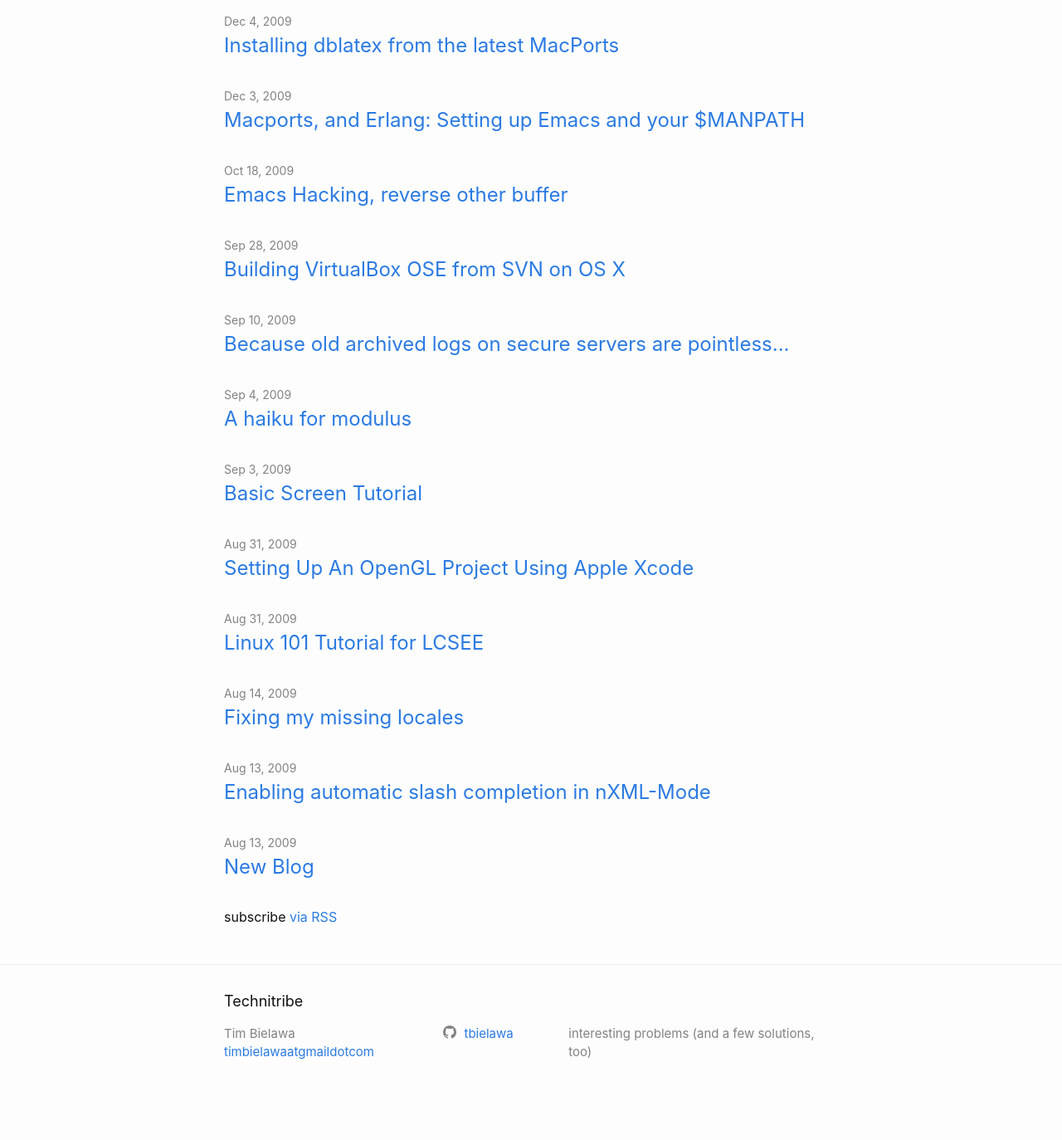
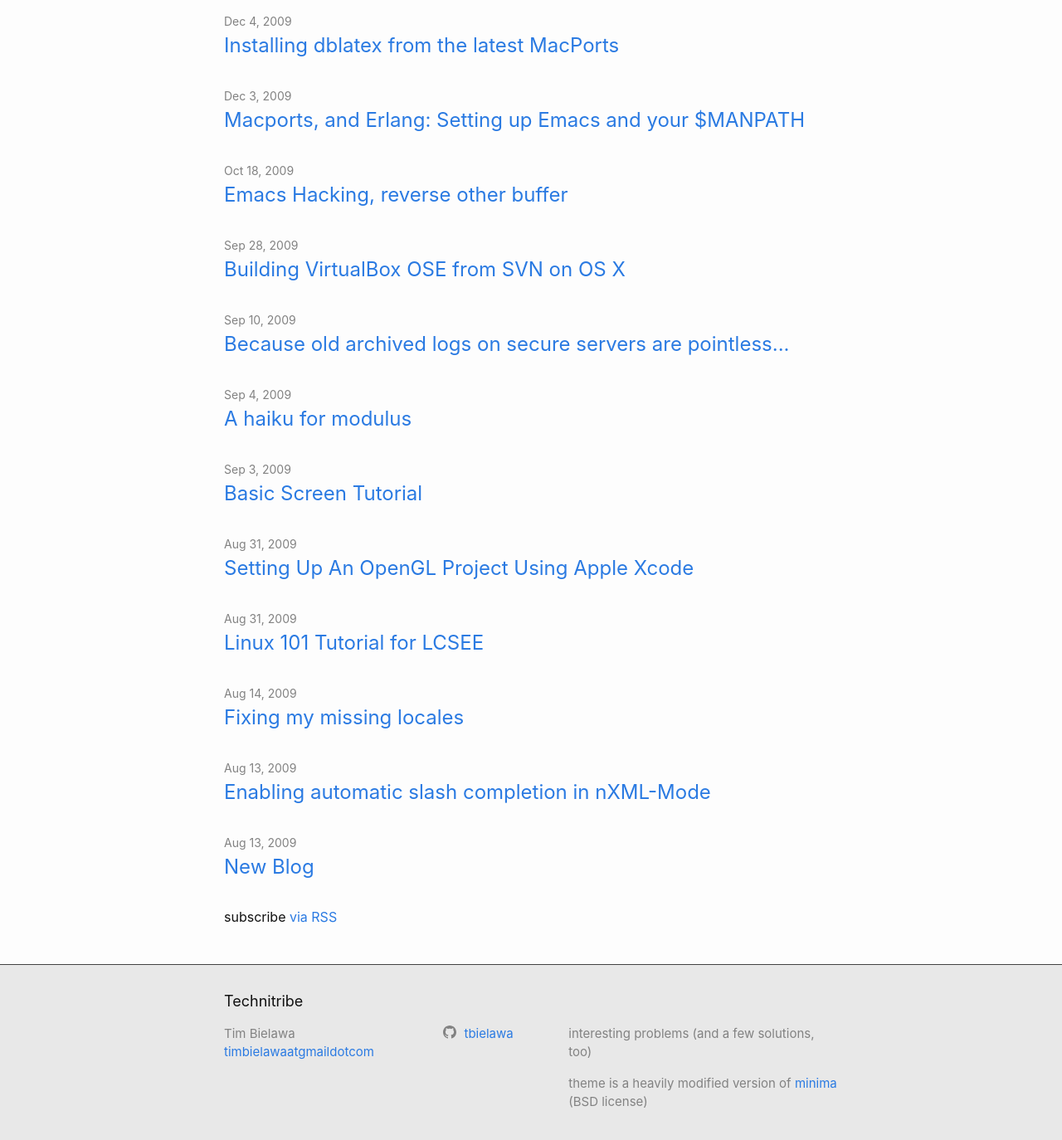
Before and after one commit to timlnx/blog.lnx.cx, a Jekyll site: the page built from index.markdown, in a window 1280 px wide and 1400 px high, scrolled down 5500 px. Shown: the top 1374 px of the window at 83% size. Built offline with Jekyll 4.4.1, drawn with Linux system fonts in a browser that asks for light colours; before the commit the page ends 6840 px from its top, so only the background shows below that.

Commit message:
theme notes and tweaks

```diff
--- a/_includes/footer.html
+++ b/_includes/footer.html
@@ -26,6 +26,7 @@
 
       <div class="footer-col footer-col-3">
         <p>{{- site.description | escape -}}</p>
+        <p>theme is a heavily modified version of <a href="https://github.com/jekyll/minima" target="_blank">minima</a> (BSD license)</p>
       </div>
     </div>
 
--- a/_sass/minima/_layout.scss
+++ b/_sass/minima/_layout.scss
@@ -107,8 +107,9 @@
  * Site footer
  */
 .site-footer {
-  border-top: 1px solid $grey-color-light;
+  border-top: 1px solid $grey-color-dark;
   padding: $spacing-unit 0;
+  background-color: $grey-color-light;
 }
 
 .footer-heading {
```
